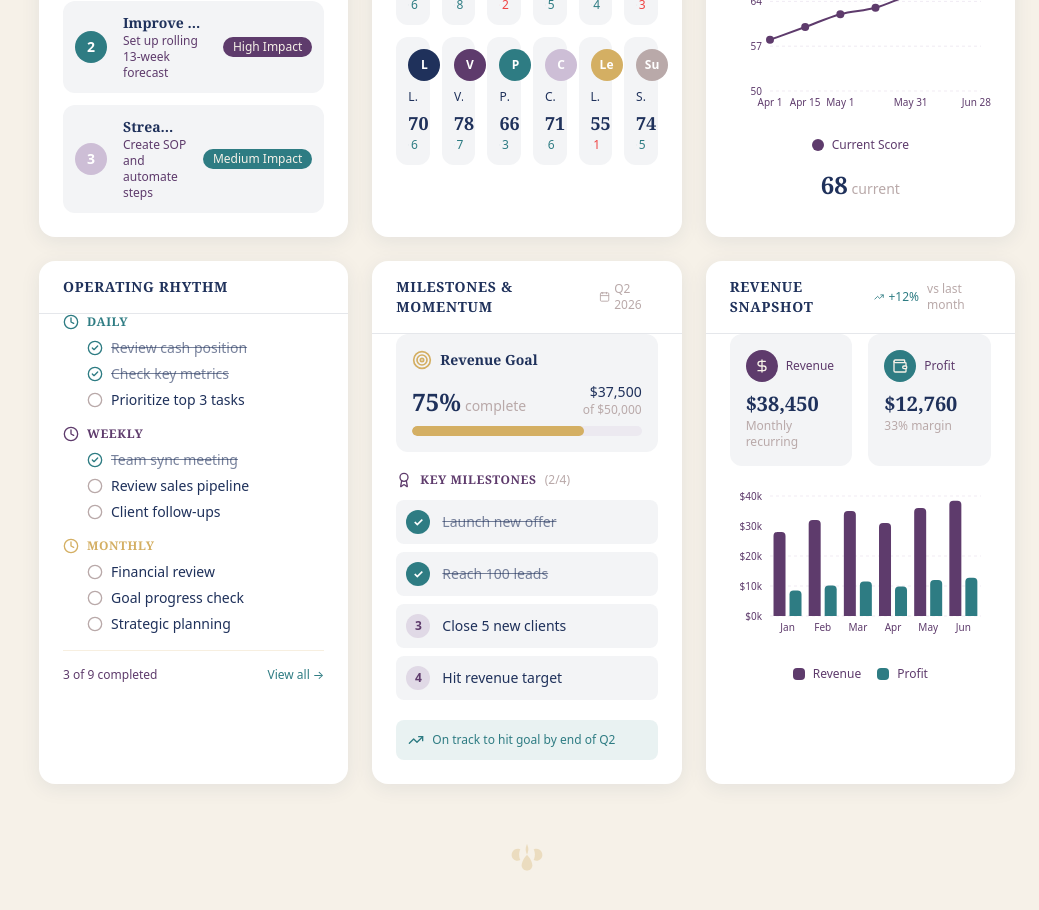
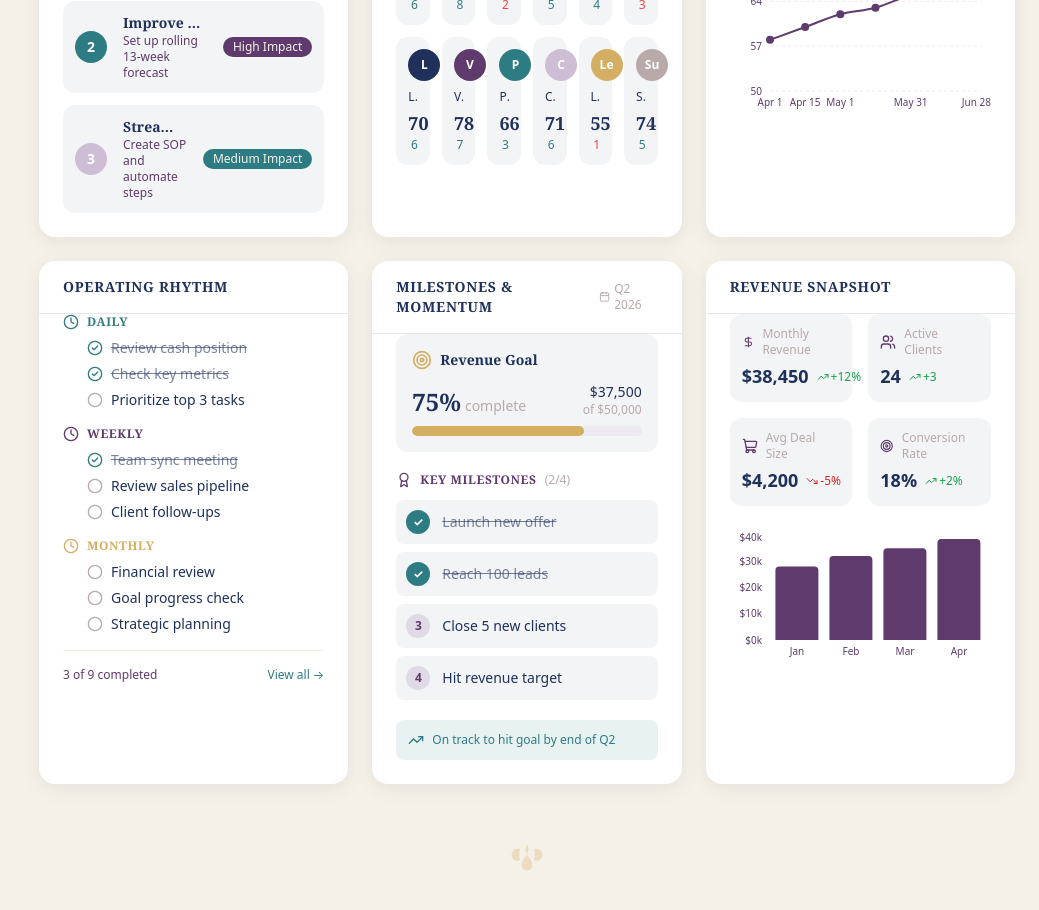
Before and after one commit to ButterflyBabs/LifeCharter-Architecture, a Next.js app: page /dashboard in a window 1280 px wide. Shown: the part 800-1710 px from the top of the page, without its empty margins (241-1280 px from the left). Built offline with nearby package versions, Linux system fonts and the light colour scheme.

Commit message:
Fix SSR issues with recharts - use dynamic imports

```diff
--- a/src/components/dashboard/BusinessHealthTrend.tsx
+++ b/src/components/dashboard/BusinessHealthTrend.tsx
@@ -1,15 +1,37 @@
 "use client";
 
 import { Card, CardContent, CardHeader, CardTitle } from "@/components/ui/Card";
-import {
-  LineChart,
-  Line,
-  XAxis,
-  YAxis,
-  CartesianGrid,
-  Tooltip,
-  ResponsiveContainer,
-} from "recharts";
+import dynamic from "next/dynamic";
+
+// Dynamic import to avoid SSR issues with recharts
+const LineChart = dynamic(
+  () => import("recharts").then((mod) => mod.LineChart),
+  { ssr: false }
+);
+const Line = dynamic(
+  () => import("recharts").then((mod) => mod.Line),
+  { ssr: false }
+);
+const XAxis = dynamic(
+  () => import("recharts").then((mod) => mod.XAxis),
+  { ssr: false }
+);
+const YAxis = dynamic(
+  () => import("recharts").then((mod) => mod.YAxis),
+  { ssr: false }
+);
+const CartesianGrid = dynamic(
+  () => import("recharts").then((mod) => mod.CartesianGrid),
+  { ssr: false }
+);
+const Tooltip = dynamic(
+  () => import("recharts").then((mod) => mod.Tooltip),
+  { ssr: false }
+);
+const ResponsiveContainer = dynamic(
+  () => import("recharts").then((mod) => mod.ResponsiveContainer),
+  { ssr: false }
+);
 
 const data = [
   { date: "Apr 1", score: 58 },
@@ -61,14 +83,13 @@ export function BusinessHealthTrend({ period = "90 Days" }: BusinessHealthTrendP
                   backgroundColor: "#F6F1E8",
                   border: "1px solid #D4AF63",
                   borderRadius: "8px",
-                  fontSize: "12px",
                 }}
-                itemStyle={{ color: "#1F315B" }}
+                labelStyle={{ color: "#1F315B" }}
+                itemStyle={{ color: "#5E3B6C" }}
               />
               <Line
                 type="monotone"
                 dataKey="score"
-                name="Current Score"
                 stroke="#5E3B6C"
                 strokeWidth={2}
                 dot={{ fill: "#5E3B6C", strokeWidth: 0, r: 4 }}
@@ -77,24 +98,6 @@ export function BusinessHealthTrend({ period = "90 Days" }: BusinessHealthTrendP
             </LineChart>
           </ResponsiveContainer>
         </div>
-
-        {/* Legend */}
-        <div className="flex items-center justify-center gap-4 mt-4">
-          <div className="flex items-center gap-2">
-            <div className="w-3 h-3 rounded-full bg-[#5E3B6C]" />
-            <span className="text-xs text-[#5E3B6C] dark:text-[#CDBED6]">
-              Current Score
-            </span>
-          </div>
-        </div>
-
-        {/* Current score indicator */}
-        <div className="mt-4 text-center">
-          <span className="text-2xl font-serif font-bold text-[#1F315B] dark:text-[#F6F1E8]">
-            68
-          </span>
-          <span className="text-sm text-[#B9A9A9] ml-1">current</span>
-        </div>
       </CardContent>
     </Card>
   );
--- a/src/components/dashboard/DomainAlignmentRadar.tsx
+++ b/src/components/dashboard/DomainAlignmentRadar.tsx
@@ -1,15 +1,37 @@
 "use client";
 
 import { Card, CardContent, CardHeader, CardTitle } from "@/components/ui/Card";
-import {
-  Radar,
-  RadarChart,
-  PolarGrid,
-  PolarAngleAxis,
-  PolarRadiusAxis,
-  ResponsiveContainer,
-  Legend,
-} from "recharts";
+import dynamic from "next/dynamic";
+
+// Dynamic import to avoid SSR issues with recharts
+const RadarChart = dynamic(
+  () => import("recharts").then((mod) => mod.RadarChart),
+  { ssr: false }
+);
+const Radar = dynamic(
+  () => import("recharts").then((mod) => mod.Radar),
+  { ssr: false }
+);
+const PolarGrid = dynamic(
+  () => import("recharts").then((mod) => mod.PolarGrid),
+  { ssr: false }
+);
+const PolarAngleAxis = dynamic(
+  () => import("recharts").then((mod) => mod.PolarAngleAxis),
+  { ssr: false }
+);
+const PolarRadiusAxis = dynamic(
+  () => import("recharts").then((mod) => mod.PolarRadiusAxis),
+  { ssr: false }
+);
+const Legend = dynamic(
+  () => import("recharts").then((mod) => mod.Legend),
+  { ssr: false }
+);
+const ResponsiveContainer = dynamic(
+  () => import("recharts").then((mod) => mod.ResponsiveContainer),
+  { ssr: false }
+);
 
 const data = [
   { domain: "Marketing", you: 72, ideal: 90 },
--- a/src/components/dashboard/RevenueSnapshot.tsx
+++ b/src/components/dashboard/RevenueSnapshot.tsx
@@ -1,114 +1,118 @@
 "use client";
 
 import { Card, CardContent, CardHeader, CardTitle } from "@/components/ui/Card";
-import {
-  BarChart,
-  Bar,
-  XAxis,
-  YAxis,
-  CartesianGrid,
-  Tooltip,
-  ResponsiveContainer,
-} from "recharts";
-import { DollarSign, TrendingUp, TrendingDown, Wallet } from "lucide-react";
+import { TrendingUp, TrendingDown, DollarSign, Users, ShoppingCart, Target } from "lucide-react";
+import dynamic from "next/dynamic";
 
-interface RevenueData {
-  month: string;
-  revenue: number;
-  profit: number;
-}
+// Dynamic import to avoid SSR issues with recharts
+const BarChart = dynamic(
+  () => import("recharts").then((mod) => mod.BarChart),
+  { ssr: false }
+);
+const Bar = dynamic(
+  () => import("recharts").then((mod) => mod.Bar),
+  { ssr: false }
+);
+const XAxis = dynamic(
+  () => import("recharts").then((mod) => mod.XAxis),
+  { ssr: false }
+);
+const YAxis = dynamic(
+  () => import("recharts").then((mod) => mod.YAxis),
+  { ssr: false }
+);
+const Tooltip = dynamic(
+  () => import("recharts").then((mod) => mod.Tooltip),
+  { ssr: false }
+);
+const ResponsiveContainer = dynamic(
+  () => import("recharts").then((mod) => mod.ResponsiveContainer),
+  { ssr: false }
+);
 
-interface RevenueSnapshotProps {
-  revenue?: number;
-  profit?: number;
-  profitMargin?: number;
-  changePercent?: number;
-  data?: RevenueData[];
-}
-
-const defaultData: RevenueData[] = [
-  { month: "Jan", revenue: 28000, profit: 8500 },
-  { month: "Feb", revenue: 32000, profit: 10200 },
-  { month: "Mar", revenue: 35000, profit: 11500 },
-  { month: "Apr", revenue: 31000, profit: 9800 },
-  { month: "May", revenue: 36000, profit: 12000 },
-  { month: "Jun", revenue: 38450, profit: 12760 },
+const revenueData = [
+  { month: "Jan", revenue: 28000 },
+  { month: "Feb", revenue: 32000 },
+  { month: "Mar", revenue: 35000 },
+  { month: "Apr", revenue: 38450 },
 ];
 
-export function RevenueSnapshot({
-  revenue = 38450,
-  profit = 12760,
-  profitMargin = 33,
-  changePercent = 12,
-  data = defaultData,
-}: RevenueSnapshotProps) {
-  const isPositiveChange = changePercent >= 0;
+const kpis = [
+  {
+    label: "Monthly Revenue",
+    value: "$38,450",
+    change: "+12%",
+    trend: "up",
+    icon: DollarSign,
+  },
+  {
+    label: "Active Clients",
+    value: "24",
+    change: "+3",
+    trend: "up",
+    icon: Users,
+  },
+  {
+    label: "Avg Deal Size",
+    value: "$4,200",
+    change: "-5%",
+    trend: "down",
+    icon: ShoppingCart,
+  },
+  {
+    label: "Conversion Rate",
+    value: "18%",
+    change: "+2%",
+    trend: "up",
+    icon: Target,
+  },
+];
 
+export function RevenueSnapshot() {
   return (
     <Card className="h-full border-[#D4AF63]/30">
-      <CardHeader className="flex flex-row items-center justify-between">
+      <CardHeader>
         <CardTitle>Revenue Snapshot</CardTitle>
-        <div className="flex items-center gap-1 text-xs">
-          {isPositiveChange ? (
-            <>
-              <TrendingUp className="w-3 h-3 text-[#2E7C83]" />
-              <span className="text-[#2E7C83]">+{changePercent}%</span>
-            </>
-          ) : (
-            <>
-              <TrendingDown className="w-3 h-3 text-red-500" />
-              <span className="text-red-500">{changePercent}%</span>
-            </>
-          )}
-          <span className="text-[#B9A9A9] ml-1">vs last month</span>
-        </div>
       </CardHeader>
-      <CardContent className="p-6 pt-0 space-y-5">
-        {/* Key Metrics */}
-        <div className="grid grid-cols-2 gap-4">
-          {/* Revenue */}
-          <div className="p-4 rounded-xl bg-[#1F315B]/5 dark:bg-[#CDBED6]/5">
-            <div className="flex items-center gap-2 mb-2">
-              <div className="w-8 h-8 rounded-full bg-[#5E3B6C] flex items-center justify-center">
-                <DollarSign className="w-4 h-4 text-[#F6F1E8]" />
+      <CardContent className="p-6 pt-0">
+        {/* KPI Grid */}
+        <div className="grid grid-cols-2 gap-4 mb-6">
+          {kpis.map((kpi) => {
+            const Icon = kpi.icon;
+            const TrendIcon = kpi.trend === "up" ? TrendingUp : TrendingDown;
+            return (
+              <div
+                key={kpi.label}
+                className="p-3 rounded-xl bg-[#1F315B]/5 dark:bg-[#CDBED6]/10"
+              >
+                <div className="flex items-center gap-2 mb-1">
+                  <Icon className="w-4 h-4 text-[#5E3B6C] dark:text-[#CDBED6]" />
+                  <span className="text-xs text-[#B9A9A9]">{kpi.label}</span>
+                </div>
+                <div className="flex items-baseline gap-2">
+                  <span className="text-lg font-bold text-[#1F315B] dark:text-[#F6F1E8]">
+                    {kpi.value}
+                  </span>
+                  <span
+                    className={`text-xs flex items-center gap-0.5 ${
+                      kpi.trend === "up"
+                        ? "text-green-600 dark:text-green-400"
+                        : "text-red-600 dark:text-red-400"
+                    }`}
+                  >
+                    <TrendIcon className="w-3 h-3" />
+                    {kpi.change}
+                  </span>
+                </div>
               </div>
-              <span className="text-xs text-[#5E3B6C] dark:text-[#CDBED6]">
-                Revenue
-              </span>
-            </div>
-            <p className="text-xl font-serif font-bold text-[#1F315B] dark:text-[#F6F1E8]">
-              ${revenue.toLocaleString()}
-            </p>
-            <p className="text-xs text-[#B9A9A9]">Monthly recurring</p>
-          </div>
-
-          {/* Profit */}
-          <div className="p-4 rounded-xl bg-[#1F315B]/5 dark:bg-[#CDBED6]/5">
-            <div className="flex items-center gap-2 mb-2">
-              <div className="w-8 h-8 rounded-full bg-[#2E7C83] flex items-center justify-center">
-                <Wallet className="w-4 h-4 text-[#F6F1E8]" />
-              </div>
-              <span className="text-xs text-[#5E3B6C] dark:text-[#CDBED6]">
-                Profit
-              </span>
-            </div>
-            <p className="text-xl font-serif font-bold text-[#1F315B] dark:text-[#F6F1E8]">
-              ${profit.toLocaleString()}
-            </p>
-            <p className="text-xs text-[#B9A9A9]">{profitMargin}% margin</p>
-          </div>
+            );
+          })}
         </div>
 
-        {/* Chart */}
-        <div className="h-[160px]">
+        {/* Revenue Chart */}
+        <div className="h-[140px]">
           <ResponsiveContainer width="100%" height="100%">
-            <BarChart data={data} margin={{ top: 10, right: 10, left: -20, bottom: 0 }}>
-              <CartesianGrid
-                strokeDasharray="3 3"
-                stroke="#CDBED6"
-                strokeOpacity={0.3}
-                vertical={false}
-              />
+            <BarChart data={revenueData} margin={{ top: 5, right: 5, left: -20, bottom: 0 }}>
               <XAxis
                 dataKey="month"
                 tick={{ fill: "#5E3B6C", fontSize: 10 }}
@@ -126,43 +130,18 @@ export function RevenueSnapshot({
                   backgroundColor: "#F6F1E8",
                   border: "1px solid #D4AF63",
                   borderRadius: "8px",
-                  fontSize: "12px",
                 }}
-                itemStyle={{ color: "#1F315B" }}
-                formatter={(value) => [`$${Number(value).toLocaleString()}`, ""]}
+                labelStyle={{ color: "#1F315B" }}
+                itemStyle={{ color: "#5E3B6C" }}
+                formatter={(value: number) => [`$${value.toLocaleString()}`, "Revenue"]}
               />
               <Bar
                 dataKey="revenue"
-                name="Revenue"
                 fill="#5E3B6C"
                 radius={[4, 4, 0, 0]}
-                maxBarSize={40}
-              />
-              <Bar
-                dataKey="profit"
-                name="Profit"
-                fill="#2E7C83"
-                radius={[4, 4, 0, 0]}
-                maxBarSize={40}
               />
             </BarChart>
           </ResponsiveContainer>
-        </div>
-
-        {/* Legend */}
-        <div className="flex items-center justify-center gap-4">
-          <div className="flex items-center gap-2">
-            <div className="w-3 h-3 rounded bg-[#5E3B6C]" />
-            <span className="text-xs text-[#5E3B6C] dark:text-[#CDBED6]">
-              Revenue
-            </span>
-          </div>
-          <div className="flex items-center gap-2">
-            <div className="w-3 h-3 rounded bg-[#2E7C83]" />
-            <span className="text-xs text-[#5E3B6C] dark:text-[#CDBED6]">
-              Profit
-            </span>
-          </div>
         </div>
       </CardContent>
     </Card>
```
